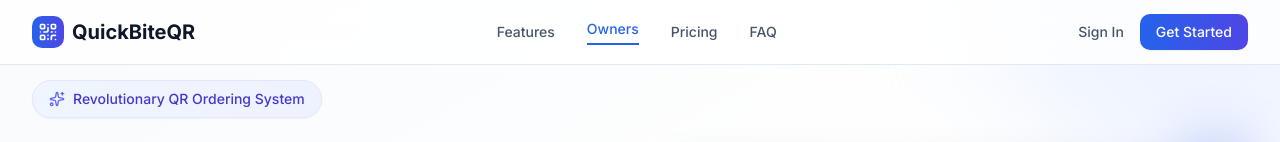
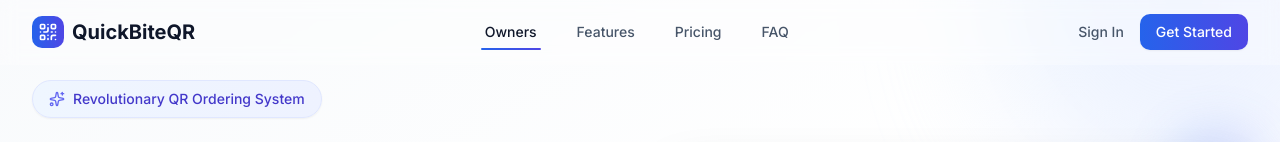
Before and after one commit to ANKITROYCHOWDHURY54/Quick_Bite_Qr, a Next.js app: page / in a window 1280 px wide. Shown: the top 142 px of the page. Built offline with nearby package versions, Linux system fonts and the light colour scheme; no server answers.

Commit message:
changes added

```diff
--- a/src/app/page.tsx
+++ b/src/app/page.tsx
@@ -14,6 +14,7 @@ export default function Home() {
   const intervalRef = useRef<number | null>(null);
   const [activeSection, setActiveSection] = useState<string>("");
   const [isMobileMenuOpen, setIsMobileMenuOpen] = useState(false);
+  const [scrolled, setScrolled] = useState(false);
 
 
 
@@ -41,6 +42,16 @@ export default function Home() {
     };
   }, []);
 
+	// Detect scroll to enhance navbar visuals
+	useEffect(() => {
+		const onScroll = () => {
+			setScrolled(window.scrollY > 10);
+		};
+		onScroll();
+		window.addEventListener("scroll", onScroll, { passive: true });
+		return () => window.removeEventListener("scroll", onScroll);
+	}, []);
+
   // Track active section for navbar highlighting
   useEffect(() => {
     const sections = ["features", "owners", "pricing", "faq"];
@@ -93,9 +104,10 @@ export default function Home() {
   return (
     <div className="min-h-screen bg-white">
       {/* Enhanced Responsive Navigation */}
-      <nav className="fixed top-0 left-0 right-0 z-50 bg-white/80 backdrop-blur-md border-b border-slate-200">
+      <nav className={`fixed top-0 left-0 right-0 z-50 border-b transition-all duration-300 ${scrolled ? 'bg-white/80 backdrop-blur-md border-slate-200 shadow-sm' : 'bg-white/30 backdrop-blur border-transparent'}`}>
+        <a href="#features" className="sr-only focus:not-sr-only focus:absolute focus:top-2 focus:left-1/2 focus:-translate-x-1/2 bg-slate-900 text-white px-4 py-2 rounded-lg shadow-lg">Skip to content</a>
         <div className="max-w-7xl mx-auto px-4 sm:px-6 lg:px-8">
-          <div className="flex justify-between items-center h-16">
+          <div className={`flex justify-between items-center transition-all duration-300 ${scrolled ? 'h-14' : 'h-16'}`}>
             {/* Logo */}
             <div className="flex items-center">
               <Link href="/" className="flex items-center space-x-2">
@@ -108,46 +120,56 @@ export default function Home() {
 
             {/* Desktop Navigation */}
             <div className="hidden lg:flex items-center space-x-8">
+
+              <Link
+                href="#owners"
+                aria-current={activeSection === 'owners' ? 'page' : undefined}
+                className={`group relative text-sm font-medium transition-colors duration-200 ${
+                  activeSection === 'owners'
+                    ? 'text-slate-900'
+                    : 'text-slate-600 hover:text-slate-900'
+                }`}
+              >
+                <span className="px-1">Owners</span>
+                <span className={`pointer-events-none absolute -bottom-2 left-0 h-[2px] w-full rounded-full transition-all duration-300 ${activeSection === 'owners' ? 'bg-gradient-to-r from-blue-600 to-indigo-600 opacity-100' : 'opacity-0 group-hover:opacity-100 bg-slate-300'}`}></span>
+              </Link>
+
               <Link
                 href="#features"
-                className={`text-sm font-medium transition-colors duration-200 ${
+                aria-current={activeSection === 'features' ? 'page' : undefined}
+                className={`group relative text-sm font-medium transition-colors duration-200 ${
                   activeSection === 'features'
-                    ? 'text-blue-600 border-b-2 border-blue-600 pb-1'
+                    ? 'text-slate-900'
                     : 'text-slate-600 hover:text-slate-900'
                 }`}
               >
-                Features
+                <span className="px-1">Features</span>
+                <span className={`pointer-events-none absolute -bottom-2 left-0 h-[2px] w-full rounded-full transition-all duration-300 ${activeSection === 'features' ? 'bg-gradient-to-r from-blue-600 to-indigo-600 opacity-100' : 'opacity-0 group-hover:opacity-100 bg-slate-300'}`}></span>
               </Link>
+
               <Link
-                href="#owners"
-                className={`text-sm font-medium transition-colors duration-200 ${
-                  activeSection === 'owners'
-                    ? 'text-blue-600 border-b-2 border-blue-600 pb-1'
+                href="#pricing"
+                aria-current={activeSection === 'pricing' ? 'page' : undefined}
+                className={`group relative text-sm font-medium transition-colors duration-200 ${
+                  activeSection === 'pricing'
+                    ? 'text-slate-900'
                     : 'text-slate-600 hover:text-slate-900'
                 }`}
               >
-                Owners
-              </Link>
-
-              <Link
-                href="#pricing"
-                className={`text-sm font-medium transition-colors duration-200 ${
-                  activeSection === 'pricing'
-                    ? 'text-blue-600 border-b-2 border-blue-600 pb-1'
-                    : 'text-slate-600 hover:text-slate-900'
-                }`}
-              >
-                Pricing
+                <span className="px-1">Pricing</span>
+                <span className={`pointer-events-none absolute -bottom-2 left-0 h-[2px] w-full rounded-full transition-all duration-300 ${activeSection === 'pricing' ? 'bg-gradient-to-r from-blue-600 to-indigo-600 opacity-100' : 'opacity-0 group-hover:opacity-100 bg-slate-300'}`}></span>
               </Link>
               <Link
                 href="#faq"
-                className={`text-sm font-medium transition-colors duration-200 ${
+                aria-current={activeSection === 'faq' ? 'page' : undefined}
+                className={`group relative text-sm font-medium transition-colors duration-200 ${
                   activeSection === 'faq'
-                    ? 'text-blue-600 border-b-2 border-blue-600 pb-1'
+                    ? 'text-slate-900'
                     : 'text-slate-600 hover:text-slate-900'
                 }`}
               >
-                FAQ
+                <span className="px-1">FAQ</span>
+                <span className={`pointer-events-none absolute -bottom-2 left-0 h-[2px] w-full rounded-full transition-all duration-300 ${activeSection === 'faq' ? 'bg-gradient-to-r from-blue-600 to-indigo-600 opacity-100' : 'opacity-0 group-hover:opacity-100 bg-slate-300'}`}></span>
               </Link>
             </div>
 
@@ -194,6 +216,19 @@ export default function Home() {
             <div className="py-4 space-y-4 border-t border-slate-200">
               {/* Mobile Navigation Links */}
               <div className="space-y-2">
+
+                <Link
+                  href="#owners"
+                  onClick={() => setIsMobileMenuOpen(false)}
+                  className={`block px-4 py-3 rounded-lg text-base font-medium transition-colors duration-200 ${
+                    activeSection === 'owners'
+                      ? 'text-blue-600 bg-blue-50'
+                      : 'text-slate-600 hover:text-slate-900 hover:bg-slate-50'
+                  }`}
+                >
+                  Owners
+                </Link>
+
                 <Link
                   href="#features"
                   onClick={() => setIsMobileMenuOpen(false)}
@@ -204,17 +239,6 @@ export default function Home() {
                   }`}
                 >
                   Features
-                </Link>
-                <Link
-                  href="#owners"
-                  onClick={() => setIsMobileMenuOpen(false)}
-                  className={`block px-4 py-3 rounded-lg text-base font-medium transition-colors duration-200 ${
-                    activeSection === 'owners'
-                      ? 'text-blue-600 bg-blue-50'
-                      : 'text-slate-600 hover:text-slate-900 hover:bg-slate-50'
-                  }`}
-                >
-                  Owners
                 </Link>
 
                 <Link
```
